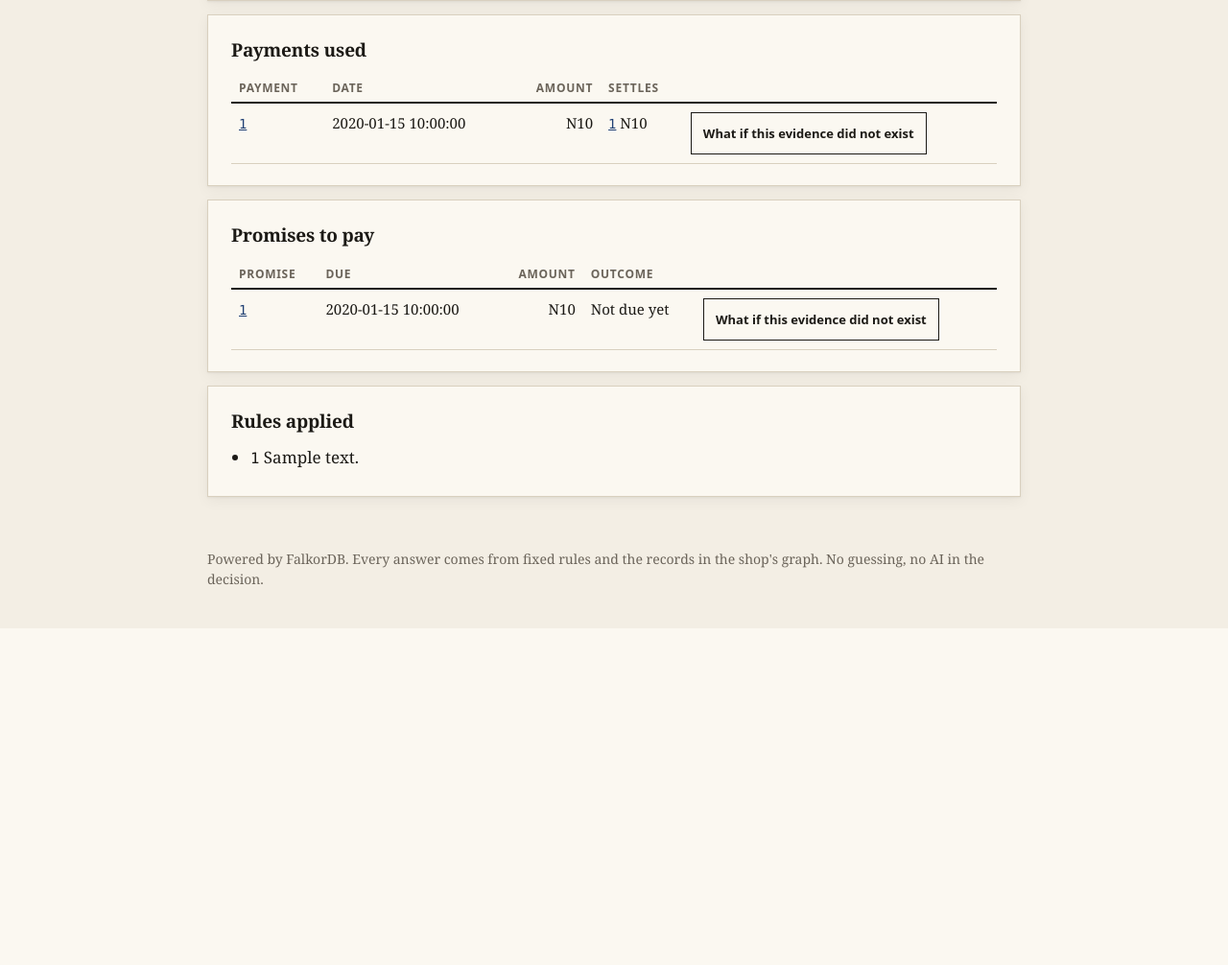
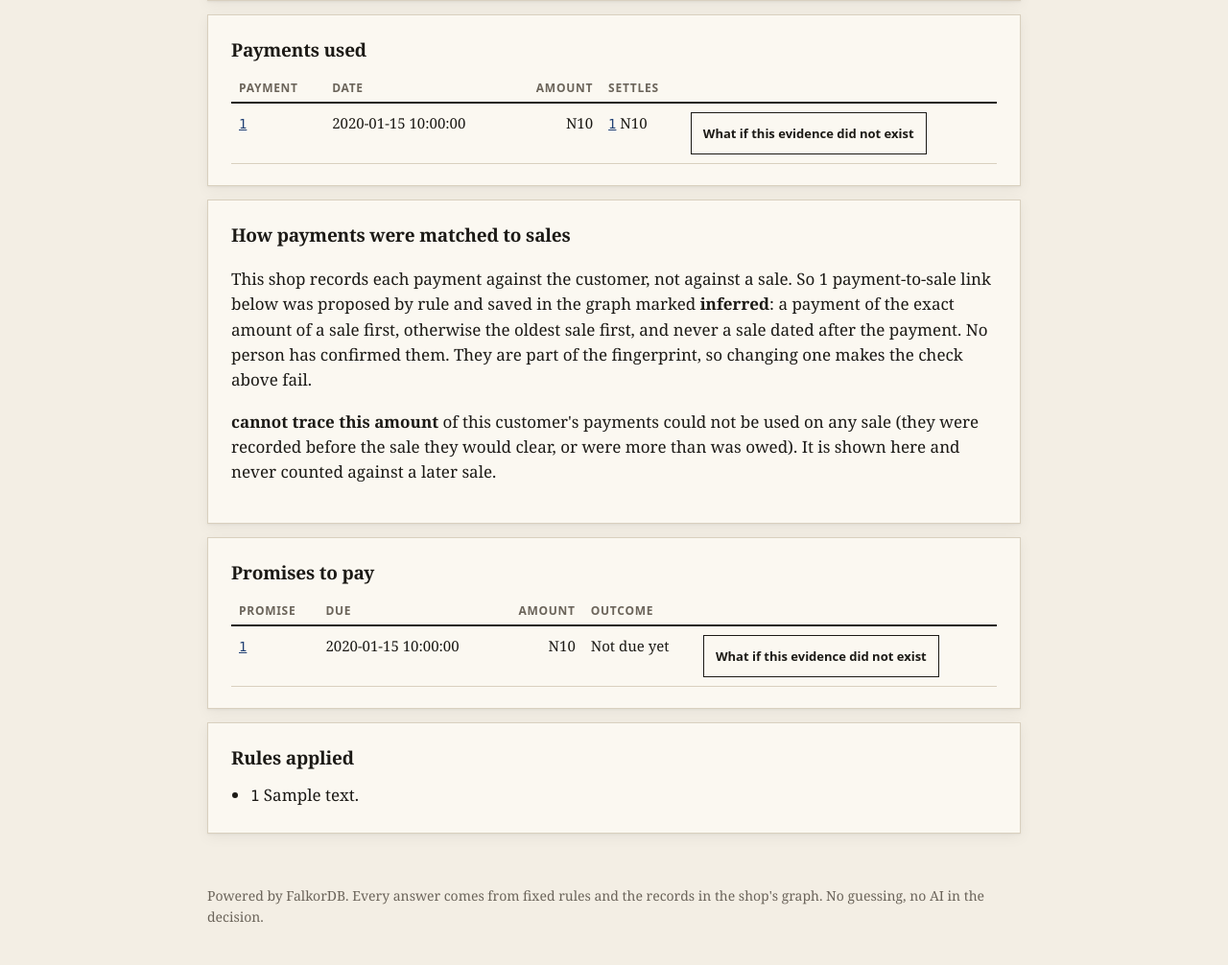
Before and after one commit to Sireadell/bashi, a Flask app: template templates/receipt.html in a window 1280 px wide. Shown: the part 1367-2373 px from the top of the page at 96% size. Before the commit the page ends 2022 px from the top, so only its background shows below. Run offline with Flask 3, Linux system fonts and the light colour scheme; the template is opened without the code that fills it: most values are stand-ins (such as "Sample title", 1, 10 or a date in 2020).

Commit message:
Add a whole-shop view and mark inferred payment links on receipts

```diff
--- a/app.py
+++ b/app.py
@@ -13,6 +13,8 @@ from db import DEFAULT_GRAPH, OWN_GRAPH
 from own_shop import EXPLAINER as OWN_EXPLAINER
 from own_shop import LABEL_TEXT as OWN_LABEL
 from own_shop import TAG, find_demo_case, find_real_case
+from linking import biggest_gap_case
+from real_shop import REAL_GRAPH
 from rules import (CANNOT_TRACE, CANNOT_TRACE_TEXT, RULES, decide, evaluate,
                    fingerprint, naira, prune_decisions, read_state, snapshot_of)
 from verify import verify_decision
@@ -97,8 +99,16 @@ def slow_down():
 # The demo shop (synthetic) is the default. The visitor can switch to the
 # founder's own shop (names removed); the choice is kept in a cookie.
 SHOP_COOKIE = "bashi_shop"
-GRAPH_OF = {"demo": DEFAULT_GRAPH, "own": OWN_GRAPH}
+GRAPH_OF = {"demo": DEFAULT_GRAPH, "own": OWN_GRAPH, "real": REAL_GRAPH}
 _own_seen = {"at": 0.0, "ok": False}
+_real_seen = {"at": 0.0, "ok": False}
+REAL_LABEL = "Real shop, names removed. Payment-to-sale links are inferred by rule, not confirmed"
+REAL_EXPLAINER = ("The whole record of a real shop that sells on credit, with names, phones and notes removed: "
+                  "45 customers, 544 credit sales and 543 payments. The shop records each payment against the "
+                  "customer, never against a sale, so nothing says which sale a payment cleared. Bashi matches "
+                  "them by rule (a payment of the exact amount first, otherwise the oldest sale first, never a "
+                  "sale dated after the payment) and saves each match in the graph marked inferred. "
+                  "Credit limits are assumed.")
 
 
 def own_available():
@@ -115,11 +125,27 @@ def own_available():
     return _own_seen["ok"]
 
 
+def real_available():
+    """True when the real-shop graph is loaded. Checked at most every 30 seconds."""
+    now = time.time()
+    if now - _real_seen["at"] > 30:
+        _real_seen["at"] = now
+        try:
+            rows = get_graph(REAL_GRAPH).query(
+                "MATCH (c:Customer {own_shop:true}) RETURN count(c)").result_set
+            _real_seen["ok"] = bool(rows) and rows[0][0] > 0
+        except Exception:
+            _real_seen["ok"] = False
+    return _real_seen["ok"]
+
+
 def shop_key():
     """The own shop is the default whenever it is loaded. Anyone can pick the practice
     shop instead. If the own shop is missing or empty, everyone gets the practice shop."""
     if request.cookies.get(SHOP_COOKIE) == "demo":
         return "demo"
+    if request.cookies.get(SHOP_COOKIE) == "real" and real_available():
+        return "real"
     return "own" if own_available() else "demo"
 
 
@@ -130,7 +156,8 @@ def cur_graph():
 def graph_for_decision(decision_id):
     """The graph that holds this receipt: the chosen shop first, then the other one."""
     first = shop_key()
-    order = [first] + [k for k in ("demo", "own") if k != first and (k == "demo" or own_available())]
+    order = [first] + [k for k in ("demo", "own", "real") if k != first and (
+        k == "demo" or (k == "own" and own_available()) or (k == "real" and real_available()))]
     for k in order:
         try:
             g = get_graph(GRAPH_OF[k])
@@ -148,6 +175,8 @@ INVENTED_LABEL = "Invented customer, not real data"
 def banner_for(shop, source):
     """The banner for a page about one record. The real-audit banner is only for real customers;
     invented customers get their own label; a receipt from the practice shop gets the practice one."""
+    if shop == "real":
+        return REAL_LABEL
     if shop != "own":
         return PRACTICE_LABEL
     return INVENTED_LABEL if source == "invented" else OWN_LABEL
@@ -156,15 +185,19 @@ def banner_for(shop, source):
 @app.context_processor
 def shop_context():
     key = shop_key()
-    return {"shop": {"key": key, "own": key == "own", "own_available": own_available(),
-                     "label": OWN_LABEL if key == "own" else PRACTICE_LABEL,
-                     "explainer": OWN_EXPLAINER if key == "own" else None}}
+    return {"shop": {"key": key, "own": key == "own", "real": key == "real",
+                     "ownlike": key in ("own", "real"),
+                     "own_available": own_available(), "real_available": real_available(),
+                     "label": REAL_LABEL if key == "real" else OWN_LABEL if key == "own" else PRACTICE_LABEL,
+                     "explainer": REAL_EXPLAINER if key == "real" else OWN_EXPLAINER if key == "own" else None}}
 
 
 @app.route("/shop", methods=["POST"])
 def choose_shop():
     resp = make_response(redirect(url_for("home")))
-    want = "own" if request.form.get("shop") == "own" and own_available() else "demo"
+    pick = request.form.get("shop")
+    want = ("own" if pick == "own" and own_available()
+            else "real" if pick == "real" and real_available() else "demo")
     resp.set_cookie(SHOP_COOKIE, want, max_age=60 * 60 * 24 * 30, samesite="Lax")
     return resp
 
@@ -197,7 +230,8 @@ def health():
                 errors.append(type(e).__name__)
     if out.get("demo") is None and not out.get("own"):
         return jsonify(ok=False, error=(errors or ["EmptyGraph"])[0]), 503
-    return jsonify(ok=True, customers=out.get("demo", 0), own_customers=out.get("own", 0))
+    return jsonify(ok=True, customers=out.get("demo", 0), own_customers=out.get("own", 0),
+                   real_customers=out.get("real", 0))
 
 
 def ask_in_words(q):
@@ -277,7 +311,8 @@ def build_receipt(shop, g, decision_id):
     for key, amt in state["settles"].items():
         pid, tid = key.split(">")
         settled[tid] = settled.get(tid, 0) + amt
-        pays_for.setdefault(tid, []).append({"id": pid, "amount": amt})
+        pays_for.setdefault(tid, []).append({"id": pid, "amount": amt,
+                                             "method": state.get("inferred", {}).get(key)})
     for tid in sorted(state["trades"]):
         t = state["trades"][tid]
         s = settled.get(tid, 0)
@@ -294,9 +329,29 @@ def build_receipt(shop, g, decision_id):
         g, (dec["id"], dec["customer_id"], dec["request"], dec["verdict"],
             dec["fingerprint"], dec["snapshot"]), state=state)
     out["verify"] = {"ok": ok, "problems": problems}
+    out["inferred_count"] = len(state.get("inferred", {}))
+    out["unapplied"] = None
+    if out["inferred_count"]:
+        # Money this customer paid that no sale could use (paid before the sale, or more than
+        # was owed). It is shown, never used to clear a later sale.
+        try:
+            paid = g.query("MATCH (:Customer {id:$c})-[:PAID]->(p:Payment) RETURN sum(p.amount)",
+                           {"c": dec["customer_id"]}).result_set[0][0] or 0
+            out["unapplied"] = int(max(0, paid - sum(state["settles"].values())))
+        except Exception:
+            out["unapplied"] = None
     # Possible phantom debt: unlinked payment with the same amount as a still-open sale.
     open_amounts = {t["amount"]: t["id"] for t in out["trades"] if t["open"] > 0 and t["settled"] == 0}
-    if open_amounts:
+    if open_amounts and shop == "real":
+        rows = g.query(
+            "MATCH (:Customer {id:$c})-[:PAID]->(p:Payment) WHERE NOT (p)-[:SETTLES]->() "
+            "AND NOT (p)-[:INFERRED_SETTLES]->() RETURN p.id, p.amount, p.date",
+            {"c": dec["customer_id"]}).result_set
+        for pid, amt, date in rows:
+            if amt in open_amounts:
+                out["orphans"].append({"payment": pid, "amount": amt, "date": date,
+                                       "trade": open_amounts[amt]})
+    elif open_amounts:
         rows = g.query(
             "MATCH (p:Payment) WHERE NOT (p)-[:SETTLES]->(:Trade) RETURN p.id, p.amount, p.date").result_set
         for pid, amt, date in rows:
@@ -314,6 +369,8 @@ def demo():
     if too_many_writes():
         return slow_down()
     case = None
+    if shop_key() == "real":
+        return redirect(url_for("home"))
     if shop_key() == "own":
         try:
             case = find_demo_case(cur_graph(), only_source="invented")
@@ -339,13 +396,13 @@ def demo():
 @app.route("/demo/real", methods=["GET", "POST"])
 def demo_real():
     """Open the receipt for the real-audit customer with the most phantom debt. Own shop only."""
-    if request.method != "POST" or shop_key() != "own":
+    if request.method != "POST" or shop_key() not in ("own", "real"):
         return redirect(url_for("home"))
     if too_many_writes():
         return slow_down()
     g = cur_graph()
     try:
-        case = find_real_case(g)
+        case = biggest_gap_case(g) if shop_key() == "real" else find_real_case(g)
     except Exception:
         case = None
     if not case:
--- a/static/style.css
+++ b/static/style.css
@@ -115,3 +115,5 @@ h2{font-size:21px;letter-spacing:-.01em}
  .nums span{min-width:40%}
 }
 .sub2{font-size:16px;margin-top:6px}
+
+.tagi{font-size:12px;font-style:italic;color:var(--mute);border:1px solid var(--mute);padding:1px 5px;margin-left:4px;white-space:nowrap}
--- a/templates/receipt.html
+++ b/templates/receipt.html
@@ -65,13 +65,20 @@
     <tr>
       <td><a class="mono" href="{{ url_for('record', label='Payment', rid=p.id, d=dec.id) }}">{{ p.id }}</a></td>
       <td>{{ p.date }}</td><td class="n">{{ p.amount|naira }}</td>
-      <td>{% for t in trades %}{% for q in t.pays if q.id == p.id %}<a class="mono" href="{{ url_for('record', label='Trade', rid=t.id, d=dec.id) }}">{{ t.id }}</a> {{ q.amount|naira }} {% endfor %}{% endfor %}</td>
+      <td>{% for t in trades %}{% for q in t.pays if q.id == p.id %}<a class="mono" href="{{ url_for('record', label='Trade', rid=t.id, d=dec.id) }}">{{ t.id }}</a> {{ q.amount|naira }}{% if q.method %} <span class="tagi" title="Matched by rule, not confirmed by a person">inferred, {{ 'exact amount' if q.method == 'exact' else 'oldest sale first' }}</span>{% endif %} {% endfor %}{% endfor %}</td>
       <td><button class="mini" data-remove="{{ p.id }}">What if this evidence did not exist</button></td>
     </tr>
     {% endfor %}
   </table></div>
   {% else %}<p>No payments were read for this customer.</p>{% endif %}
 </section>
+{% if inferred_count %}
+<section class="card">
+  <h2>How payments were matched to sales</h2>
+  <p>This shop records each payment against the customer, not against a sale. So {{ inferred_count }} payment-to-sale link{{ '' if inferred_count == 1 else 's' }} below {{ 'was' if inferred_count == 1 else 'were' }} proposed by rule and saved in the graph marked <b>inferred</b>: a payment of the exact amount of a sale first, otherwise the oldest sale first, and never a sale dated after the payment. No person has confirmed them. They are part of the fingerprint, so changing one makes the check above fail.</p>
+  {% if unapplied %}<p><b>{{ unapplied|naira }}</b> of this customer's payments could not be used on any sale (they were recorded before the sale they would clear, or were more than was owed). It is shown here and never counted against a later sale.</p>{% endif %}
+</section>
+{% endif %}
 
 <section class="card">
   <h2>Promises to pay</h2>
```
Also changed, not shown: templates/home.html (+9 -7 lines).
